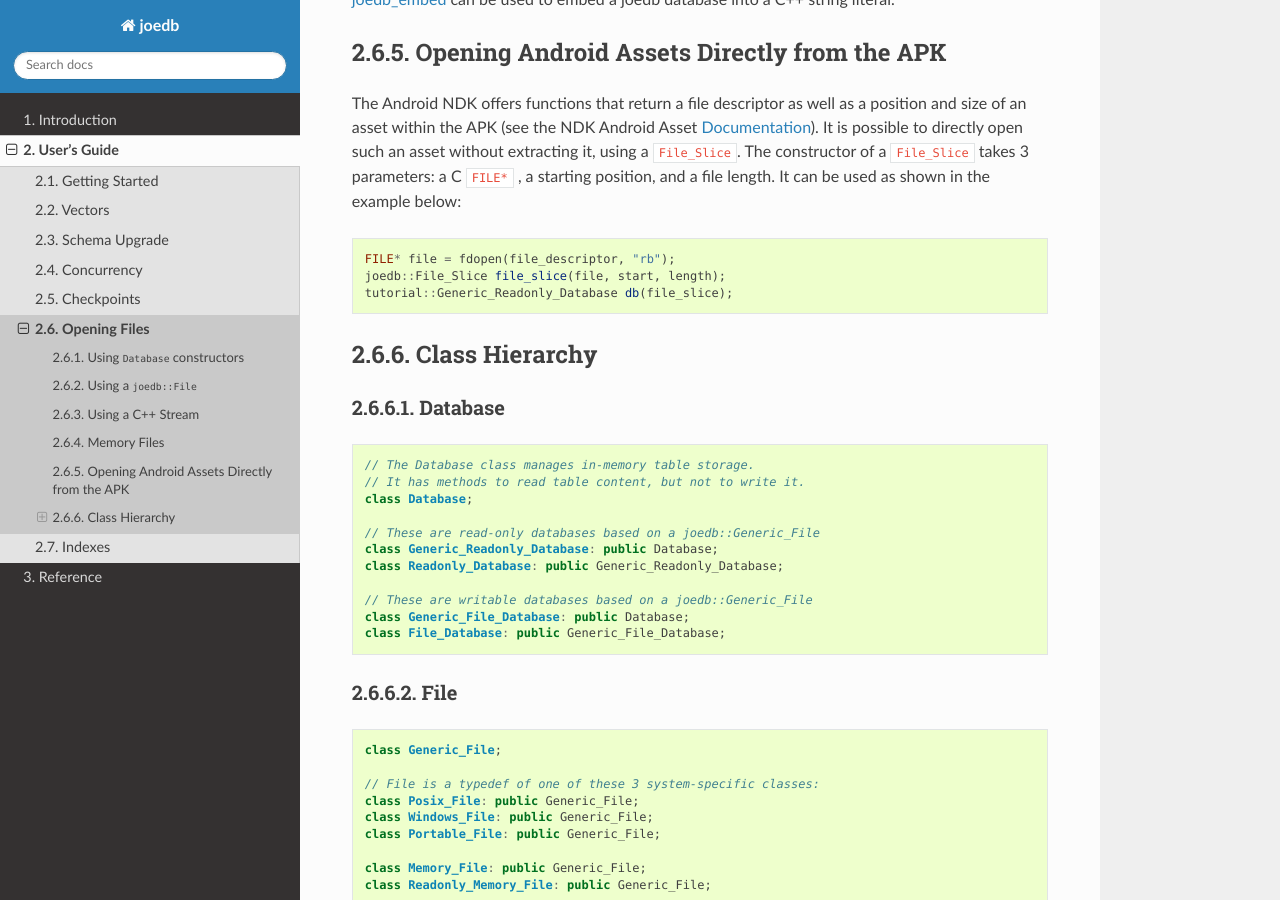
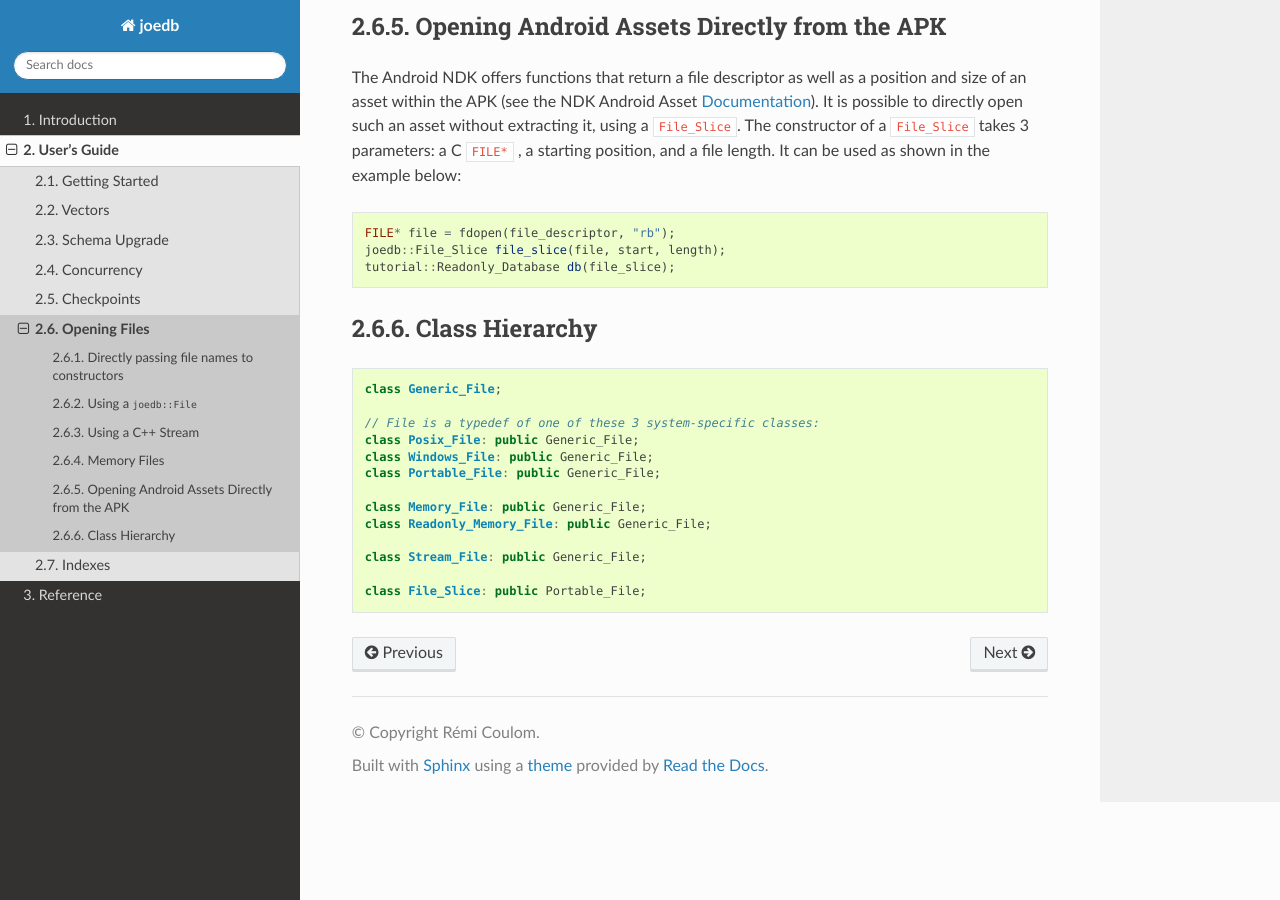
Before and after one commit to Remi-Coulom/joedb, a Sphinx documentation site: the page built from doc/source/opening_files.rst, in a window 1280 px wide and 900 px high, scrolled down 1628 px. Built offline with Sphinx 7.4.7 and the Read the Docs theme 2.0.0, drawn with Linux system fonts in a browser that asks for light colours; formulas are drawn with MathJax 3; some of the changed text lies outside the part shown.

Commit message:
get rid of Generic_Readonly_Database, and properly have a constructor with an rvalue reference.

```diff
--- a/doc/source/opening_files.rst
+++ b/doc/source/opening_files.rst
@@ -5,12 +5,10 @@ Opening Files
 
 The simplest way to open a file is to pass a file name to the constructor of
 either ``File_Database`` or ``Readonly_Database``. But subclasses of the
-``joedb::Generic_File`` class allows using various sources of data, when passed
-as parameter to the constructor of either ``Generic_File_Database`` or
-``Generic_Readonly_Database``.
+``joedb::Generic_File`` class allows using various sources of data.
 
-Using ``Database`` constructors
--------------------------------
+Directly passing file names to constructors
+-------------------------------------------
 
 Opening a file for reading and writing (creates the file if it does not exist):
 
@@ -76,30 +74,10 @@ The Android NDK offers functions that return a file descriptor as well as a posi
 
   FILE* file = fdopen(file_descriptor, "rb");
   joedb::File_Slice file_slice(file, start, length);
-  tutorial::Generic_Readonly_Database db(file_slice);
+  tutorial::Readonly_Database db(file_slice);
 
 Class Hierarchy
 ---------------
-
-Database
-^^^^^^^^
-
-.. code-block:: c++
-
-  // The Database class manages in-memory table storage.
-  // It has methods to read table content, but not to write it.
-  class Database;
-
-  // These are read-only databases based on a joedb::Generic_File
-  class Generic_Readonly_Database: public Database;
-  class Readonly_Database: public Generic_Readonly_Database;
-
-  // These are writable databases based on a joedb::Generic_File
-  class Generic_File_Database: public Database;
-  class File_Database: public Generic_File_Database;
-
-File
-^^^^
 
 .. code-block:: c++
 
```
Also changed, not shown: 3 other files.
